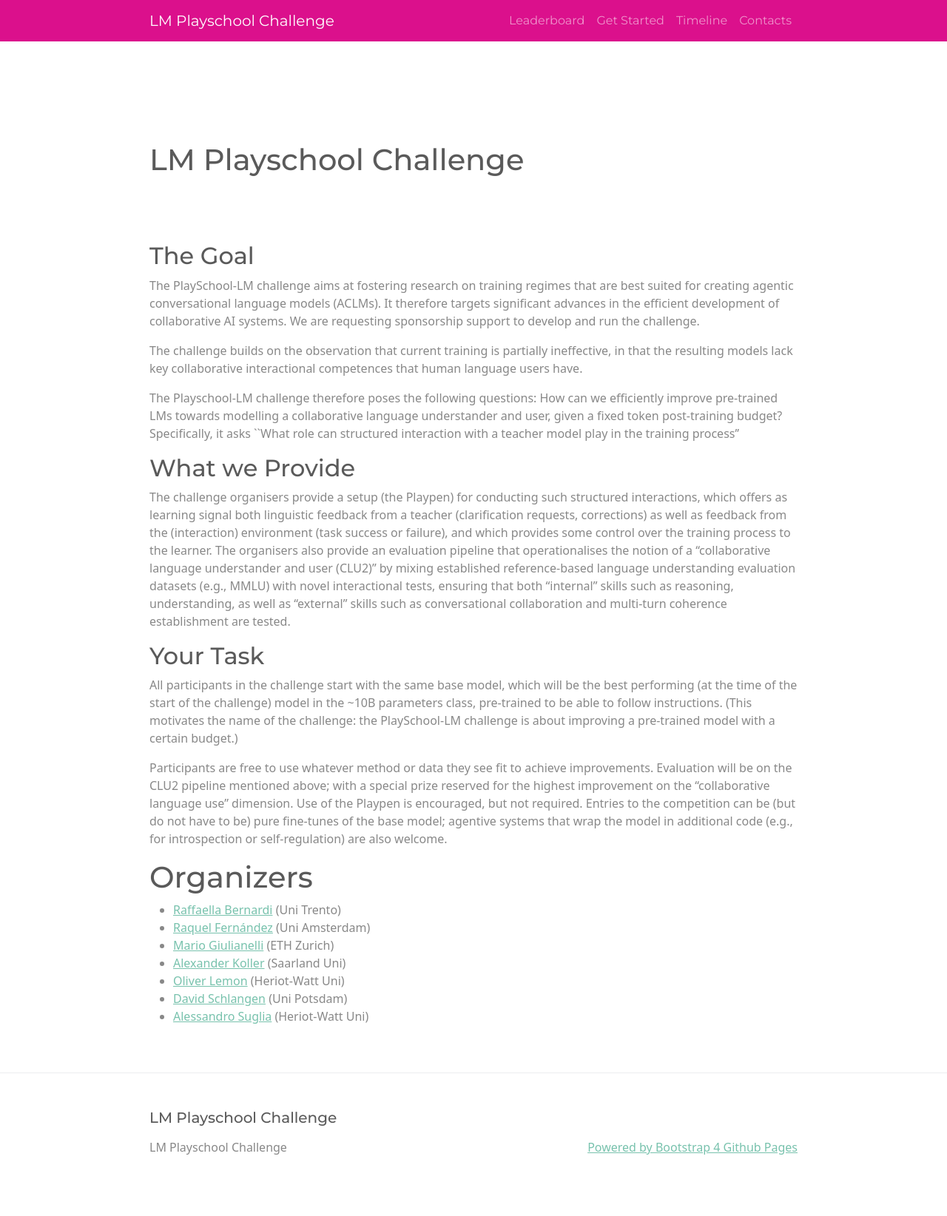
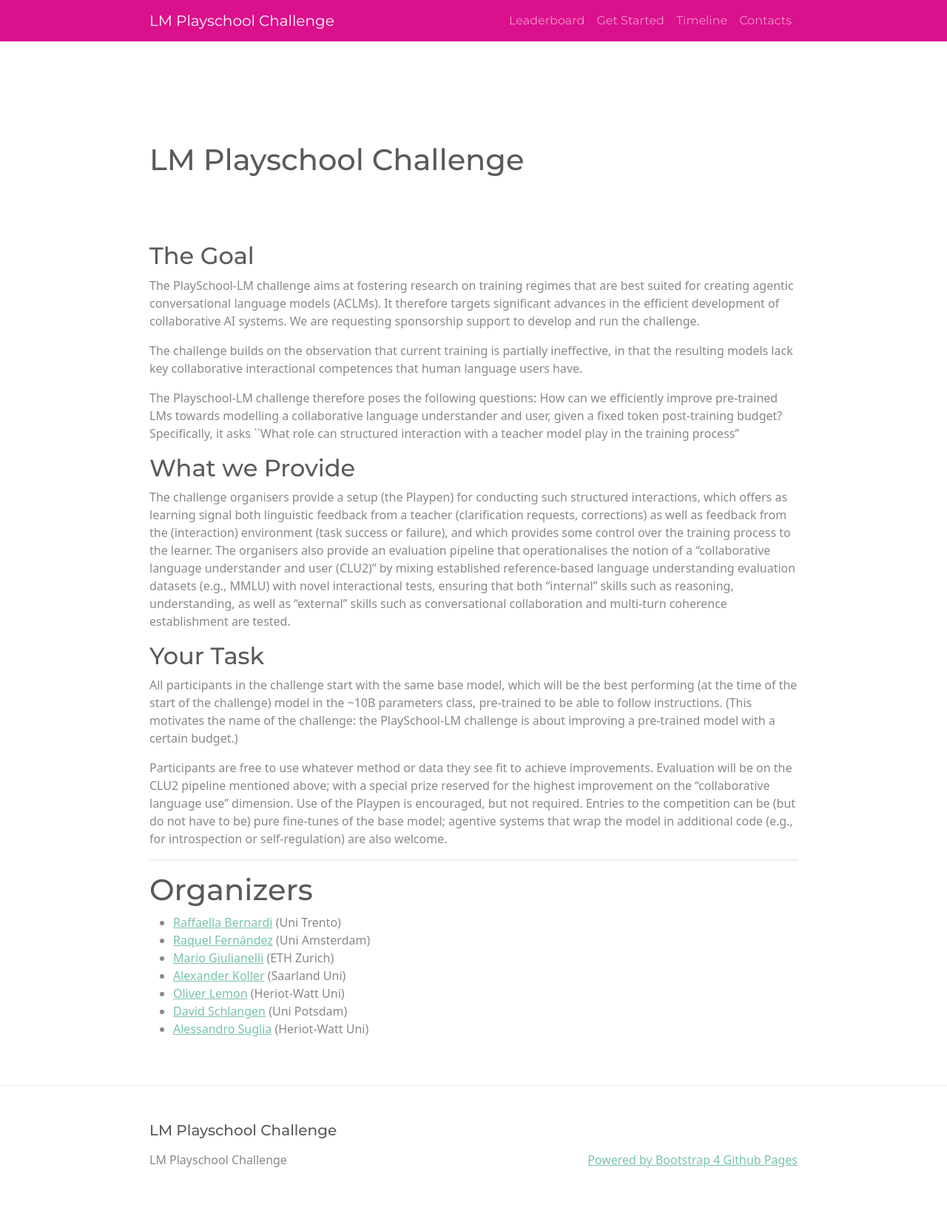
Before and after one commit to lm-playschool/lm-playschool.github.io, a Jekyll site: the page built from index.md, in a window 1280 px wide. Shown: the whole page at 74% size. Built offline with Jekyll 4.4.1, drawn with Linux system fonts in a browser that asks for light colours.

Commit message:
feat: separating line in home

```diff
--- a/_layouts/home.html
+++ b/_layouts/home.html
@@ -36,7 +36,6 @@
       {%- endfor -%}
     </ul>
 
-    <p class="rss-subscribe">subscribe <a href="{{ "/feed.xml" | relative_url }}">via RSS</a></p>
   {%- endif -%}
 
 </div>
--- a/index.md
+++ b/index.md
@@ -19,6 +19,8 @@
 
 Participants are free to use whatever method or data they see fit to achieve improvements. Evaluation will be on the CLU2 pipeline mentioned above; with a special prize reserved for the highest improvement on the "collaborative language use" dimension. Use of the Playpen is encouraged, but not required. Entries to the competition can be (but do not have to be) pure fine-tunes of the base model; agentive systems that wrap the model in additional code (e.g., for introspection or self-regulation) are also welcome.
 
+---
+
 # Organizers
 * [Raffaella Bernardi](https://scholar.google.com/citations?user=bMavvosAAAAJ&hl=en) (Uni Trento)
 * [Raquel Fernández](https://scholar.google.com/citations?user=XbosWYQAAAAJ&hl=en) (Uni Amsterdam)
```
